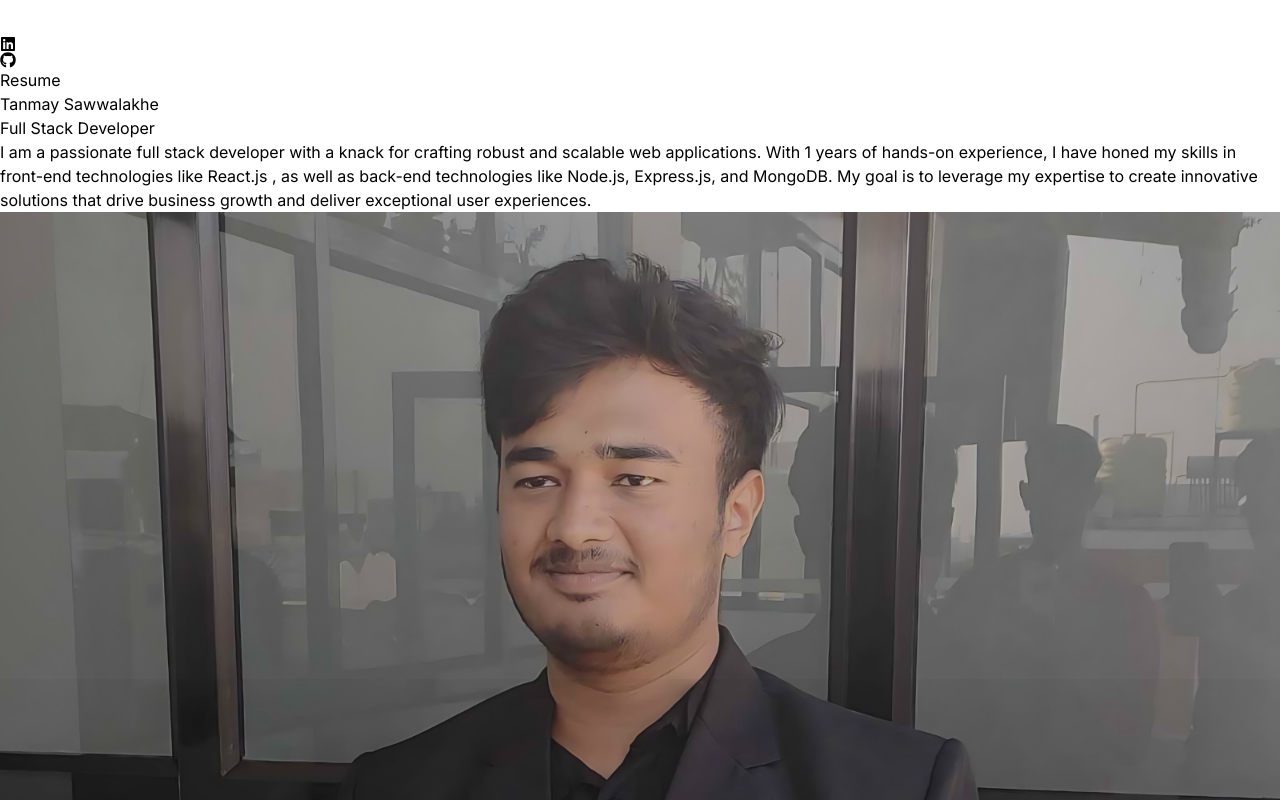
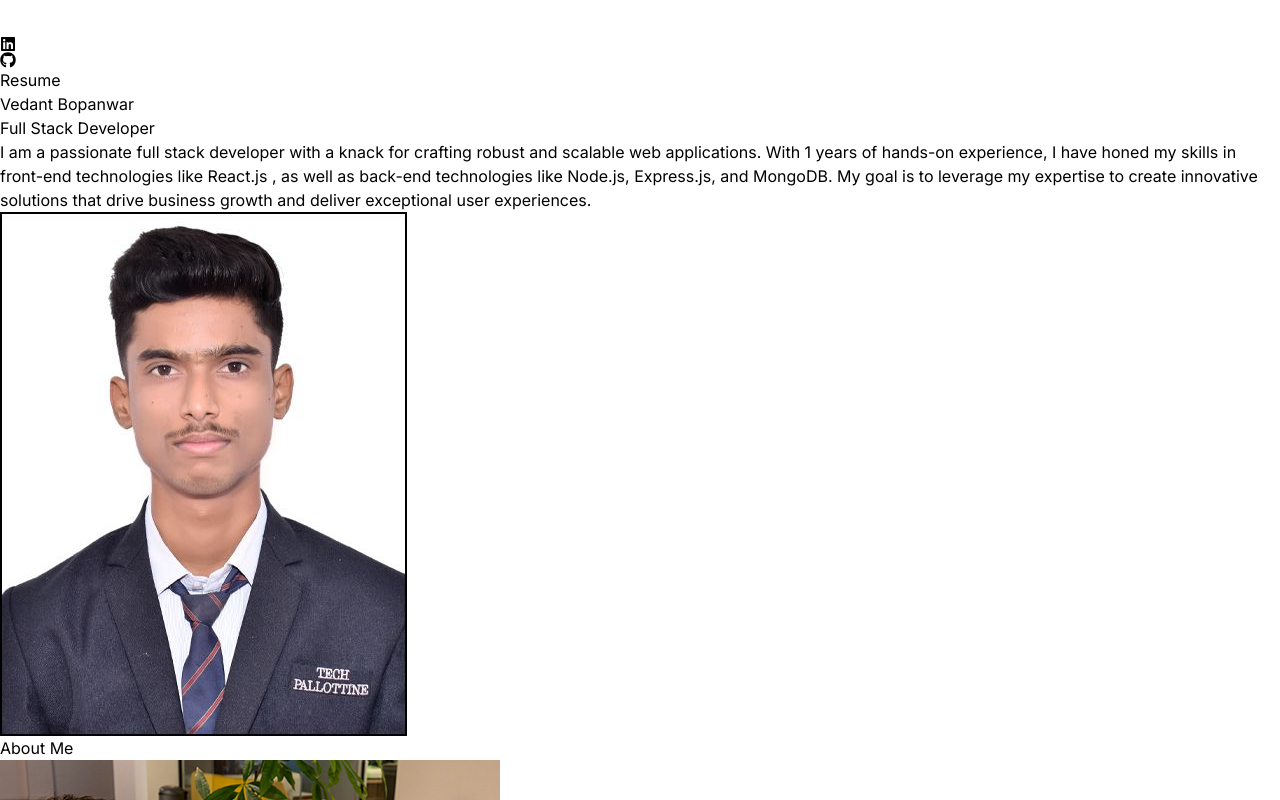
Before and after one commit to Vedantb27/React-Portfolio, a React (Vite) app: page / in a window 1280 px wide. Shown: the top 800 px of the page. Built offline with nearby package versions, Linux system fonts and the light colour scheme.

Commit message:
my cred added

```diff
--- a/src/components/Hero.jsx
+++ b/src/components/Hero.jsx
@@ -1,6 +1,6 @@
 import React from 'react'
 import { HERO_CONTENT } from '../constants'
-import profilePic from "../assets/tanmayRushProfile.png"
+import profilePic from "../assets/vedantprofile.jpg";
 import { motion } from "framer-motion"
 
 const container = (delay) =>({
@@ -22,7 +22,7 @@ const Hero = () => {
                         variants={container(0)}
                         initial="hidden"
                         animate="visible"
-                        className="pb-10 text-6xl font-thin tracking-tight lg:mt-16 lg:text-6xl  text-center" >Tanmay Sawwalakhe</motion.h1>
+                        className="pb-10 text-6xl font-thin tracking-tight lg:mt-16 lg:text-6xl  text-center" >Vedant Bopanwar</motion.h1>
                         <motion.span
                         variants={container(0.5)}
                         initial="hidden"
```
Also changed, not shown: src/assets/vedantprofile.jpg (added).
